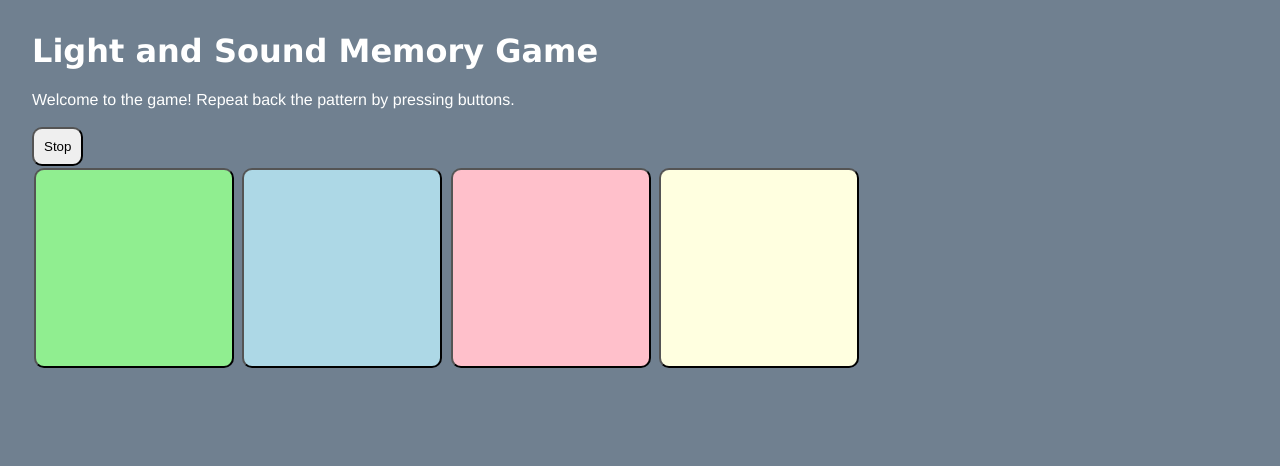
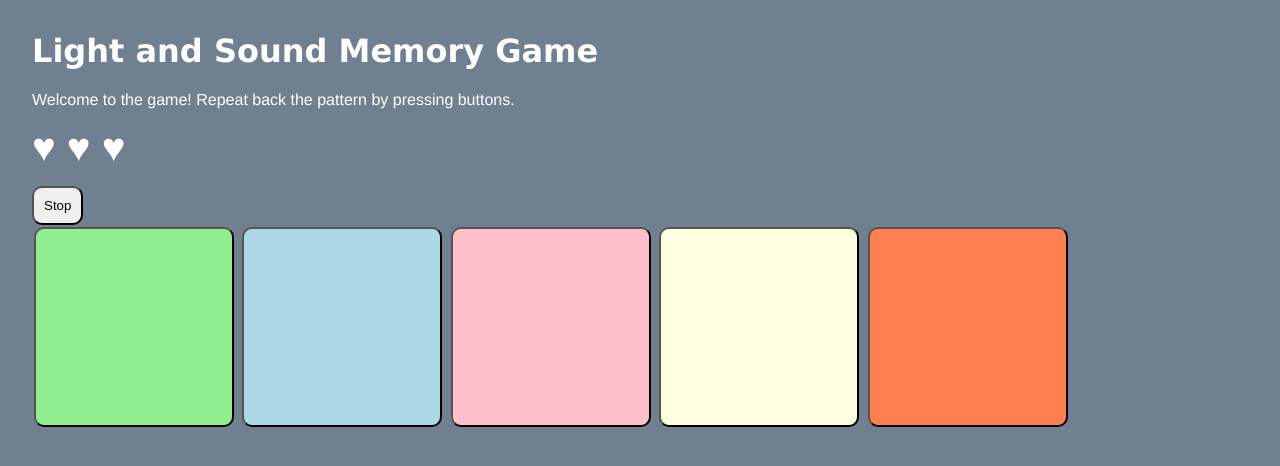
Before and after one commit to ayahia1/Memory-Game, a plain HTML site: page index.html in a window 1280 px wide. Both pictures are taken after a click on the button "Start". Drawn offline with Linux system fonts and the light colour scheme.

Commit message:
Adding more features

```diff
--- a/index.html
+++ b/index.html
@@ -19,8 +19,10 @@
     <h1> Light and Sound Memory Game </h1>
 
     <p1> Welcome to the game! Repeat back the pattern by pressing buttons. </p1>
-    <br> <br>
 
+    <br>
+
+    <p> <span id = "mistakes-cnt"> &hearts; &hearts; &hearts; </span> </p>
     <button id = "startBtn" onclick = "startGame()"> Start </button>
     <button id = "stopBtn" class = "hidden" onclick = "stopGame()">  Stop </button>
 
@@ -30,10 +32,11 @@
       <button id = "btn-2" onclick = "guess(2)" onmousedown = "startTone(2)" onmouseup = "stopTone()"> </button>
       <button id = "btn-3" onclick = "guess(3)" onmousedown = "startTone(3)" onmouseup = "stopTone()"> </button>
       <button id = "btn-4" onclick = "guess(4)" onmousedown = "startTone(4)" onmouseup = "stopTone()"> </button>
+      <button id = "btn-5" onclick = "guess(5)" onmousedown = "startTone(5)" onmouseup = "stopTone()"> </button>
 
     </div>
 
-    <script src="/script.js" defer></script>
+    <script src="/script.js" defer> </script>
   </body>
 
 </html>
--- a/script.js
+++ b/script.js
@@ -1,4 +1,4 @@
-let pattern = [2, 2, 4, 3, 2, 1, 2, 4];
+let pattern = [2, 2, 4, 3, 5, 1, 2, 4];
 //storing the pattern of button presses
 let progress = 0;
 //indicate how far the player went in guessig the pattern
@@ -11,16 +11,50 @@ let tonePlaying = false;
 let volume = 0.5;
 let guessCounter = 0;
 
-const clueHoldTime = 1000; //how long to hold each clue light/sound
+let guessMistakes = 0; //keep track of the number of user mistakes
+const max_guess_Mistakes = 3; //max number of allowed mistakes
+
+let clueHoldTime = 1000; //how long to hold each clue light/sound
 const cluePauseTime = 333; //how long to pause between clues
 const nextClueWaitTime = 1000; //how long to wait before playing a sequence
 
+let clueHoldDec = 0; //how much to decrement the clueHoldTime after each turn (speed the game)
+                    //initialize to zero (assigned value in startGame function)
+
+function generatePattern(patternLength){
+  //function that generates random patter array of length patternLength
+  //the generated pattern contains number from 1 to 5 (since we got 5 buttons)
+
+  let newPattern = [];
+  for (let i = 0; i < patternLength; i++){
+    let newNum = Math.floor(Math.random() * 5) + 1;
+    newPattern.push(newNum);
+  }
+  return newPattern;
+}
 
 let startGame = () =>{
   //initialize game variables
   progress = 0;
   gamePlaying = true;
-  pattern =
+  clueHoldTime = 1000;
+  guessMistakes = 0;
+
+  pattern = generatePattern(10);
+  console.log(pattern);
+
+  clueHoldDec = Math.floor(Math.floor(9 / 10 * clueHoldTime) / pattern.length);
+  //decrement each time by this value, the final hold time should be close to 1/10 of
+  //the start curHoldTime value
+
+
+  let heartsAllowed = "";
+  for (let i = 0; i < max_guess_Mistakes - guessMistakes; i += 1){
+    heartsAllowed += `&hearts; `;
+  }
+  document.getElementById(`mistakes-cnt`).innerHTML = heartsAllowed;
+
+
   //swap start and stop buttons
   document.getElementById('startBtn').classList.add('hidden');
   document.getElementById('stopBtn').classList.remove('hidden');
@@ -41,7 +75,8 @@ const freqMap = {
   1: 261.6,
   2: 329.6,
   3: 392,
-  4: 466.2
+  4: 466.2,
+  5: 500
 }
 
 function playTone(btn,len){
@@ -104,7 +139,7 @@ function playClueSequence(){
   context.resume()
   let delay = nextClueWaitTime; //set delay to initial wait time
   for(let i=0;i <= progress;i++){ // for each clue that is revealed so far
-    console.log("play single clue: " + pattern[i] + " in " + delay + "ms")
+   // console.log("play single clue: " + pattern[i] + " in " + delay + "ms")
     setTimeout(playSingleClue,delay,pattern[i]) // set a timeout to play that clue
     delay += clueHoldTime
     delay += cluePauseTime;
@@ -123,7 +158,7 @@ function winGame(){
 
 function guess(btn){
 
-  console.log("user guessed: " + btn);
+  //console.log("user guessed: " + btn);
 
   if(!gamePlaying){
     //we are not playing right now ignore
@@ -131,8 +166,19 @@ function guess(btn){
   }
 
   if (btn != pattern[guessCounter]){
-    // if the click was on a wrong button, lose the game
-    loseGame();
+    // if the click was on a wrong button
+    guessMistakes += 1;
+    if (guessMistakes > max_guess_Mistakes){
+      loseGame();
+    }
+    else {
+        alert(`Wrong Guess, Take another shot for the last one!`);
+        let heartsAllowed = "";
+        for (let i = 0; i < max_guess_Mistakes - guessMistakes; i += 1){
+            heartsAllowed += `&hearts; `;
+        }
+        document.getElementById(`mistakes-cnt`).innerHTML = heartsAllowed;
+    }
     return;
   }
 
@@ -146,6 +192,8 @@ function guess(btn){
     else{
       // if not the last turn, move to the next one
       progress += 1;
+      clueHoldTime -= clueHoldDec;
+      console.log(clueHoldTime)
       playClueSequence();
     }
   }
--- a/style.css
+++ b/style.css
@@ -64,3 +64,16 @@ button {
  background-color: yellow;
 
 }
+
+#btn-5 {
+  background-color: coral;
+}
+
+#btn-5:active, #btn-5.lit{
+  background-color: brown;
+}
+
+#mistakes-cnt {
+  color: white;
+  font-size: 250%;
+}
```
Also changed, not shown: 1 other file.
